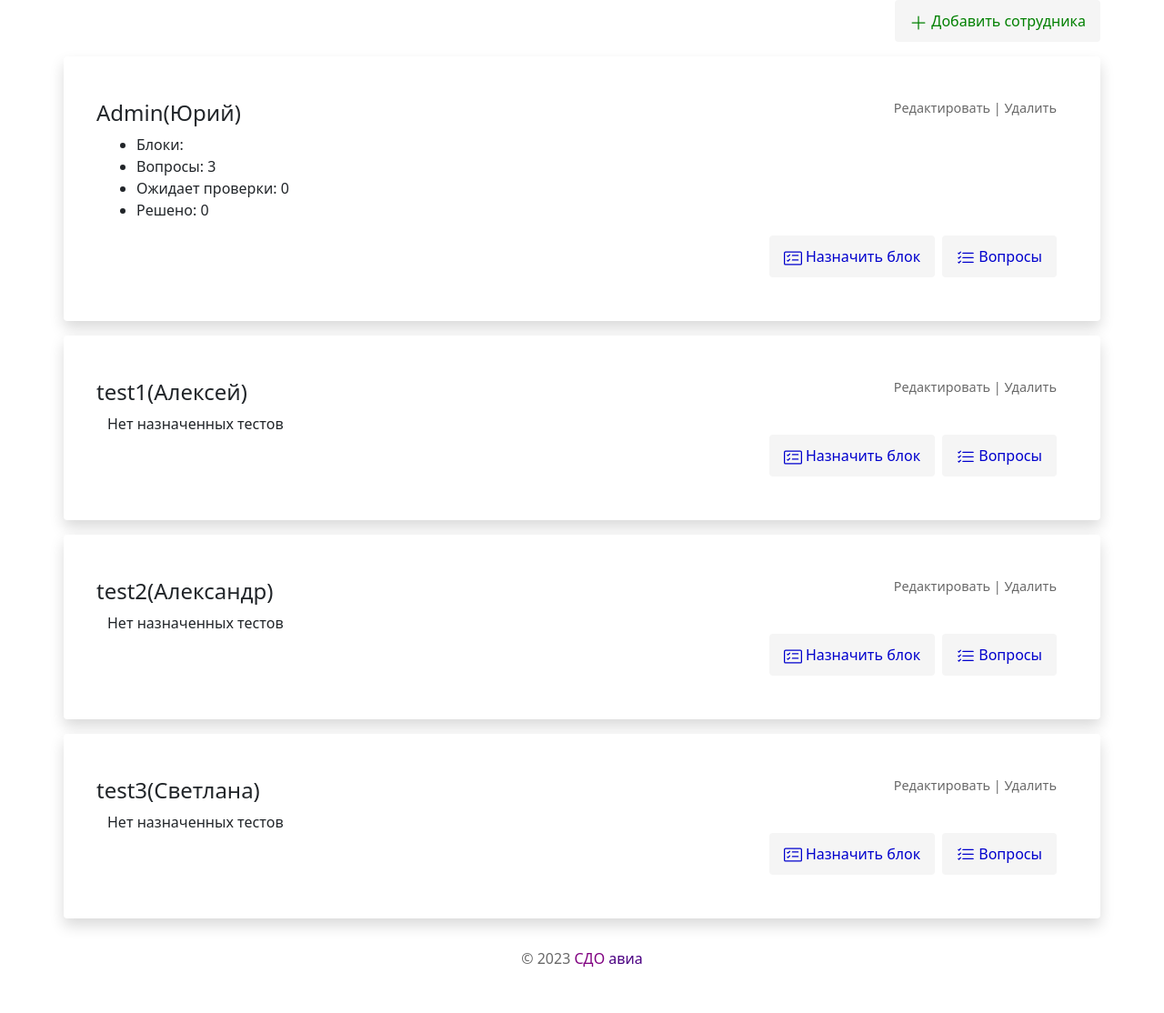
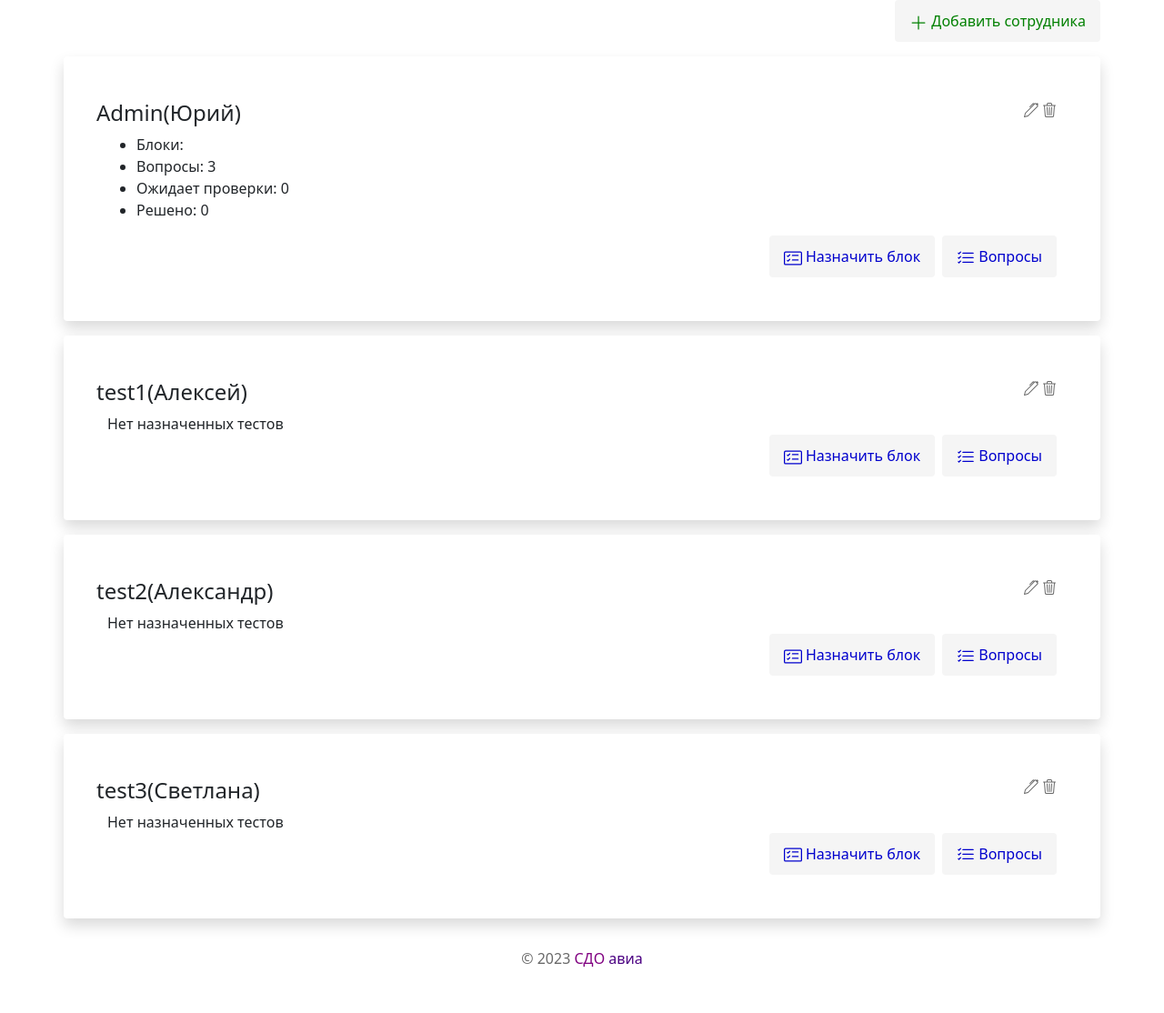
Before and after one commit to LylovY/SDO-Avia, a Django app: page /users/ in a window 1280 px wide. Shown: the part 138-1252 px from the top of the page at 91% size. Run offline with Django 3.2, Linux system fonts and the light colour scheme; data comes from the database, SQL or seed files in the repository; both versions use the stored data as it was after the commit; some libraries are stand-ins or nearby versions.

Commit message:
Доработка дизайна 3

```diff
--- a/sdo/templates/tasks/users.html
+++ b/sdo/templates/tasks/users.html
@@ -18,12 +18,15 @@
 			</div>
 			<div style="color: DimGrey; font-size: 60%;">
 				<a class="text-decoration-none ms-2 greylink" href="{% url 'tasks:update_user' user.username %}">
-				Редактировать
-			</a>
-			|
-			<a class="text-decoration-none greylink" href="{% url 'tasks:delete_user' user.username %}">
-				Удалить
-			</a>
+					<svg xmlns="http://www.w3.org/2000/svg" width="16" height="16" fill="currentColor" class="bi bi-pen" viewBox="0 0 16 16">
+						<path d="m13.498.795.149-.149a1.207 1.207 0 1 1 1.707 1.708l-.149.148a1.5 1.5 0 0 1-.059 2.059L4.854 14.854a.5.5 0 0 1-.233.131l-4 1a.5.5 0 0 1-.606-.606l1-4a.5.5 0 0 1 .131-.232l9.642-9.642a.5.5 0 0 0-.642.056L6.854 4.854a.5.5 0 1 1-.708-.708L9.44.854A1.5 1.5 0 0 1 11.5.796a1.5 1.5 0 0 1 1.998-.001zm-.644.766a.5.5 0 0 0-.707 0L1.95 11.756l-.764 3.057 3.057-.764L14.44 3.854a.5.5 0 0 0 0-.708l-1.585-1.585z"/>
+					</svg>
+				</a>
+				<a class="text-decoration-none greylink" href="{% url 'tasks:delete_user' user.username %}">
+					<svg xmlns="http://www.w3.org/2000/svg" width="16" height="16" fill="currentColor" class="bi bi-trash3" viewBox="0 0 16 16">
+						<path d="M6.5 1h3a.5.5 0 0 1 .5.5v1H6v-1a.5.5 0 0 1 .5-.5ZM11 2.5v-1A1.5 1.5 0 0 0 9.5 0h-3A1.5 1.5 0 0 0 5 1.5v1H2.506a.58.58 0 0 0-.01 0H1.5a.5.5 0 0 0 0 1h.538l.853 10.66A2 2 0 0 0 4.885 16h6.23a2 2 0 0 0 1.994-1.84l.853-10.66h.538a.5.5 0 0 0 0-1h-.995a.59.59 0 0 0-.01 0H11Zm1.958 1-.846 10.58a1 1 0 0 1-.997.92h-6.23a1 1 0 0 1-.997-.92L3.042 3.5h9.916Zm-7.487 1a.5.5 0 0 1 .528.47l.5 8.5a.5.5 0 0 1-.998.06L5 5.03a.5.5 0 0 1 .47-.53Zm5.058 0a.5.5 0 0 1 .47.53l-.5 8.5a.5.5 0 1 1-.998-.06l.5-8.5a.5.5 0 0 1 .528-.47ZM8 4.5a.5.5 0 0 1 .5.5v8.5a.5.5 0 0 1-1 0V5a.5.5 0 0 1 .5-.5Z"/>
+					</svg>
+				</a>
 			</div>
 		</div>
 		{% if user.tasks.count > 0 %}
```
Also changed, not shown: sdo/templates/tasks/task_list_admin.html (+6 -3 lines), sdo/templates/tasks/taskcase_list_admin.html (+6 -3 lines), sdo/db.sqlite3.
